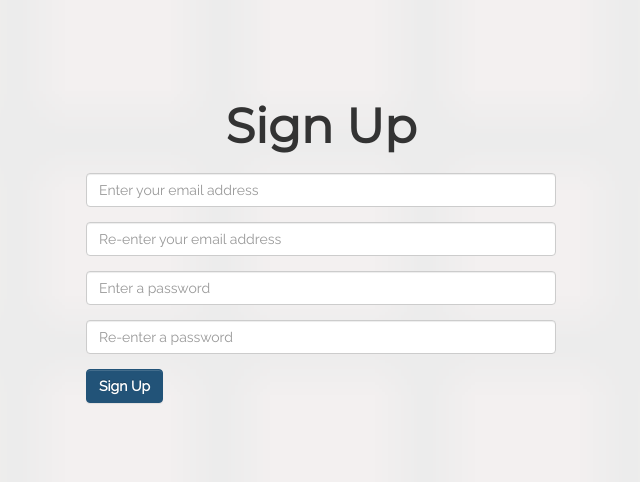
After one commit to thines92/note_app, a PHP site: page /signup.php in a window 1280 px wide. The commit adds this page. Shown: the top 482 px of the page, without its empty margins (319-959 px from the left). Run offline with PHP 8.4, Linux system fonts and the light colour scheme.

Commit message:
Add signup form

```diff
--- a/assets/css/main.css
+++ b/assets/css/main.css
@@ -27,7 +27,7 @@ h4 {
   font-size: 18px; }
 
 p {
-  margin: 0 0 15px; }
+  margin: 0; }
 
 p.lead {
   font-weight: normal; }
@@ -98,4 +98,8 @@ footer .navbar {
 .footer-nav li {
   text-align: center; }
 
+/* ===== SIGNUP FORM ===== */
+#signup-section h1 {
+  text-align: center; }
+
 /*# sourceMappingURL=main.css.map */
--- a/assets/css/main.sass
+++ b/assets/css/main.sass
@@ -35,7 +35,7 @@ h3
 h4
 	font-size: 18px
 p
-	margin: 0 0 15px
+	margin: 0
 p.lead
 	font-weight: normal
 a
@@ -94,3 +94,9 @@ footer .navbar
 	margin-bottom: 0
 .footer-nav li
 	text-align: center
+
+/* ===== SIGNUP FORM ===== */
+
+#signup-section
+	h1
+		text-align: center
--- /dev/null
+++ b/signup.php
@@ -0,0 +1,40 @@
+<?php include "templates/header.php" ?>
+
+
+	<section id="signup-section">
+		<div class="container">
+			<div class="row">
+				<div class="col-sm-8 col-sm-offset-2">
+					<h1>Sign Up</h1>
+
+					<div class="col-sm-8 col-sm-offset-2">
+						<form method="post">
+							<div class="form-group">
+								<input type="email" class="form-control" id="signup-email" placeholder="Enter your email address" required="true">
+							</div><!-- email -->
+
+							<div class="form-group">
+								<input type="email" class="form-control" id="signup-email-validate" placeholder="Re-enter your email address" required="true">
+							</div><!-- email check -->
+
+							<div class="form-group">
+								<input type="password" class="form-control" id="signup-password" placeholder="Enter a password" required="true">
+							</div><!-- password -->
+
+							<div class="form-group">
+								<input type="password" class="form-control" id="signup-password-validate" placeholder="Re-enter a password" required="true">
+							</div>
+
+							<button type="submit" class="btn btn-success">
+								Sign Up
+							</button>
+						</form>
+					</div>
+				</div>
+			</div>
+		</div>
+	</section>
+
+
+
+<?php include "templates/footer.php" ?>
--- /dev/null
+++ b/templates/footer.php
@@ -0,0 +1,23 @@
+<!-- jQuery Latest Build File -->
+        <script src="//ajax.googleapis.com/ajax/libs/jquery/2.2.0/jquery.min.js"></script>
+
+        <!-- Bootstrap JavaScript File -->
+        <script src="assets/js/bootstrap.min.js"></script>
+
+        <!-- Various Plugins -->
+        <script src="assets/js/parallax.min.js"></script>
+
+        <!-- Custom JavaScript File -->
+        <script src="assets/js/global.js"></script>
+
+        <!-- Google Analytics: change UA-XXXXX-X to be your site's ID. -->
+        <script>
+            (function(b,o,i,l,e,r){b.GoogleAnalyticsObject=l;b[l]||(b[l]=
+            function(){(b[l].q=b[l].q||[]).push(arguments)});b[l].l=+new Date;
+            e=o.createElement(i);r=o.getElementsByTagName(i)[0];
+            e.src='//www.google-analytics.com/analytics.js';
+            r.parentNode.insertBefore(e,r)}(window,document,'script','ga'));
+            ga('create','UA-XXXXX-X');ga('send','pageview');
+        </script>
+    </body>
+</html>
--- /dev/null
+++ b/templates/header.php
@@ -0,0 +1,26 @@
+<!DOCTYPE html>
+<!--[if lt IE 7]>      <html class="no-js lt-ie9 lt-ie8 lt-ie7"> <![endif]-->
+<!--[if IE 7]>         <html class="no-js lt-ie9 lt-ie8"> <![endif]-->
+<!--[if IE 8]>         <html class="no-js lt-ie9"> <![endif]-->
+<!--[if gt IE 8]><!--> <html class="no-js"> <!--<![endif]-->
+    <head>
+        <meta charset="utf-8">
+        <meta http-equiv="X-UA-Compatible" content="IE=edge">
+        <title></title>
+        <meta name="viewport" content="width=device-width, initial-scale=1">
+
+        <!-- Bootstrap Core CSS File(s) -->
+        <link rel="stylesheet" href="assets/css/bootstrap.min.css">
+        <link rel="stylesheet" href="assets/css/bootstrap-theme.min.css">
+
+        <!-- Google Fonts -->
+        <link href='https://fonts.googleapis.com/css?family=Montserrat' rel='stylesheet' type='text/css'>
+        <link href='https://fonts.googleapis.com/css?family=Raleway' rel='stylesheet' type='text/css'>
+
+        <!-- Custom CSS File -->
+        <link rel="stylesheet" href="assets/css/main.css">
+    </head>
+    <body>
+        <!--[if lt IE 7]>
+            <p class="browsehappy">You are using an <strong>outdated</strong> browser. Please <a href="http://browsehappy.com/">upgrade your browser</a> to improve your experience.</p>
+        <![endif]-->
```
Also changed, not shown: index.php (renamed from index.html, +4 -54 lines), 1 other file.
